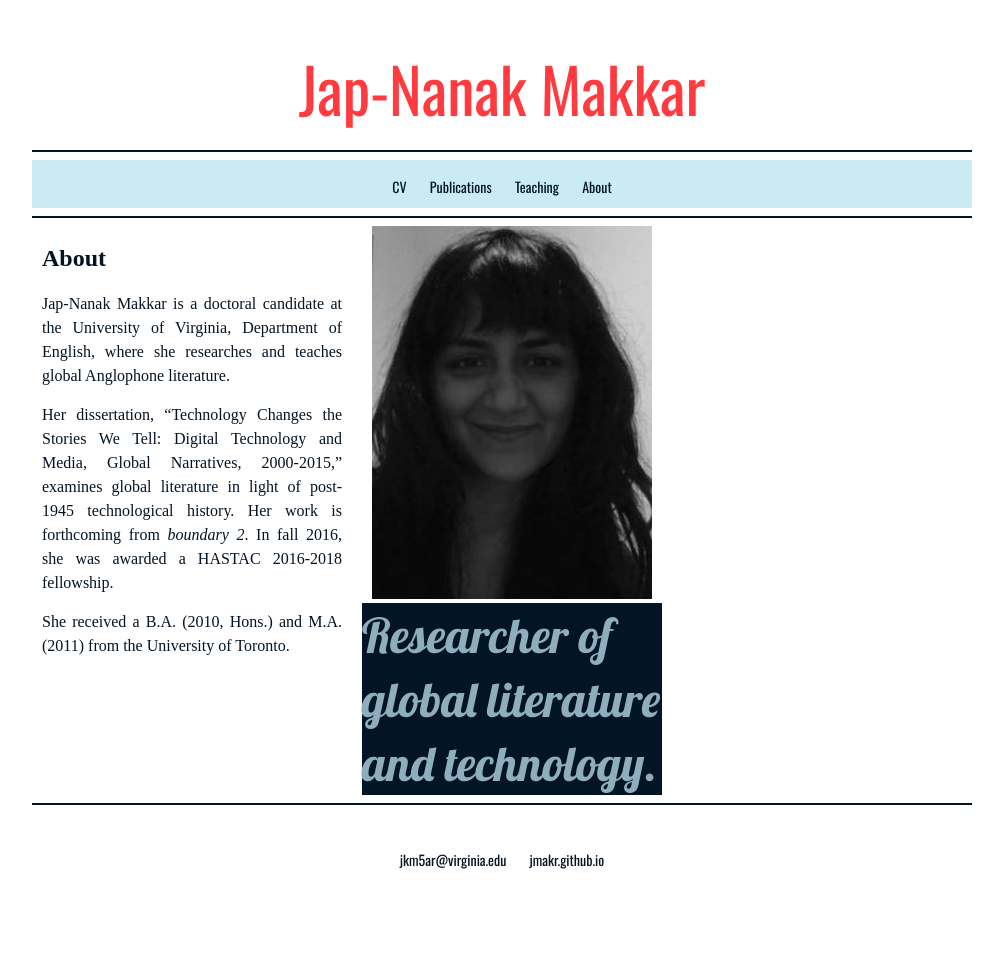
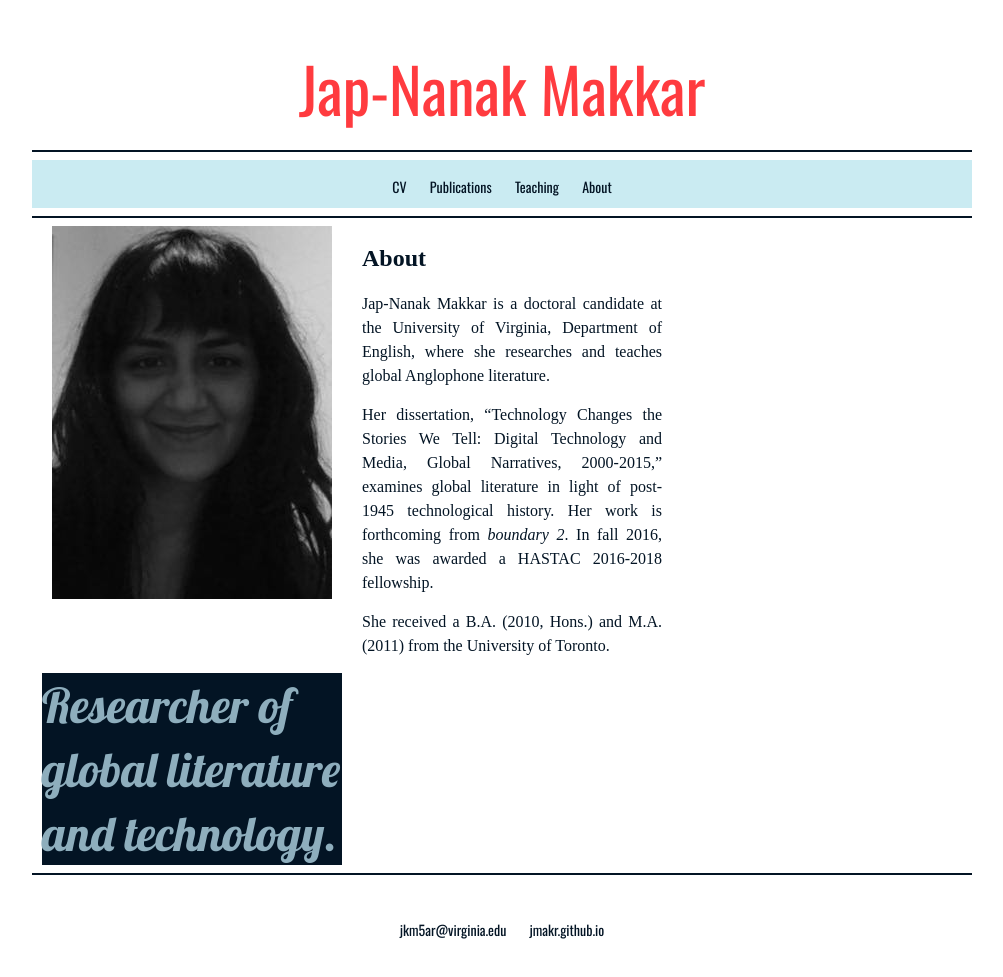
Before and after one commit to jmakr/jmakr.github.io, a Jekyll site: the page built from index.html, in a window 1280 px wide. Shown: the whole page, without its empty margins (138-1141 px from the left). Built offline with Jekyll 4.4.1, drawn with Linux system fonts in a browser that asks for light colours; some web fonts are replaced; before the commit the page ends 907 px from its top, so only the background shows below that.

Commit message:
Update index.html

```diff
--- a/index.html
+++ b/index.html
@@ -4,6 +4,17 @@ title: About
 ---
 
 <div style="height:450px;" "width: 960px;">
+
+
+
+   <div id="imagebox" class="article grid_4">
+	  <div style="width:300px;">
+	 <div style="text-align:center;">
+	<img src="Black and white photo 6.jpg">
+	  </div>
+	   </div>
+
+   </div>
 
   <div id="blurb" class="article grid_4">
 
@@ -20,14 +31,7 @@ title: About
 
 
 
-   <div id="imagebox" class="article grid_4">
-	  <div style="width:300px;">
-	 <div style="text-align:center;">
-	<img src="Black and white photo 6.jpg">
-	  </div>
-	   </div>
 
-   </div>
 
 	 <div id="blurb" class="article grid_4">
 
```
